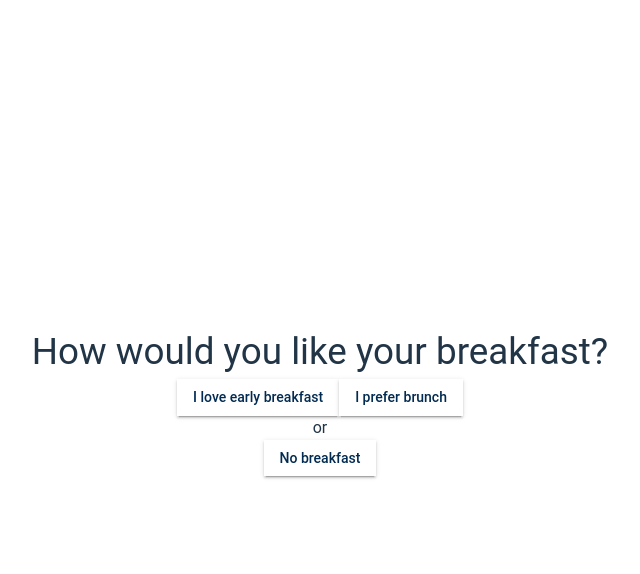
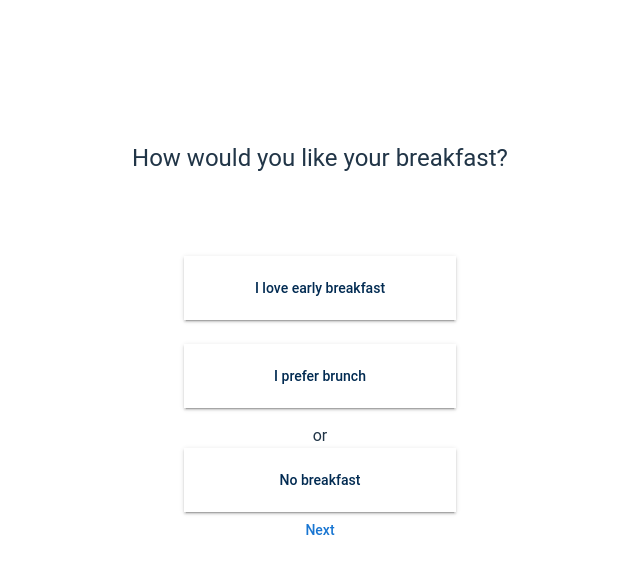
Before and after one commit to vexleet/baaa-visit-denmark, a React (Vite) app: page /breakfast in a window 1280 px wide. Shown: the top 574 px of the page, without its empty margins (320-960 px from the left). Built offline with nearby package versions, Linux system fonts and the light colour scheme; a web font is replaced by a local one.

Commit message:
Update Breakfast.jsx

```diff
--- a/src/pages/Breakfast.jsx
+++ b/src/pages/Breakfast.jsx
@@ -2,16 +2,18 @@ import { Typography, Button } from '@mui/material';
 
 const Breakfast = () => {
   return (
-    <div>
-    <Typography style={{fontSize:"2.3rem"}}>How would you like your breakfast?</Typography>
+    <div style={{display:"flex", justifyContent:"center", flexDirection:"column"}}>
+    <Typography style={{fontSize:"1.5rem", marginTop:"-10rem", padding:"3rem"}}>How would you like your breakfast?</Typography>
 
-    <Button style={{backgroundColor:"white", color:"#022B52"}} variant="contained">I love early breakfast</Button>
+    <Button style={{alignContent:"center", alignSelf:"center", backgroundColor:"white", color:"#022B52", width:"17rem", height:"4rem", marginTop:"2rem"}} variant="contained">I love early breakfast</Button>
 
-    <Button style={{backgroundColor:"white", color:"#022B52"}} variant="contained">I prefer brunch</Button>
+    <Button style={{alignContent:"center", alignSelf:"center",backgroundColor:"white", color:"#022B52", width:"17rem", height:"4rem", marginTop:"1.5rem"}} variant="contained">I prefer brunch</Button>
 
-    <Typography>or</Typography>
+    <Typography style={{alignContent:"center", alignSelf:"center", marginTop:"1rem"}}>or</Typography>
 
-    <Button style={{backgroundColor:"white", color:"#022B52"}} variant="contained">No breakfast</Button>
+    <Button style={{alignContent:"center", alignSelf:"center", backgroundColor:"white", color:"#022B52", width:"17rem", height:"4rem"}} variant="contained">No breakfast</Button>
+
+    <Button>Next</Button>
     </div>
   )
 };
```
